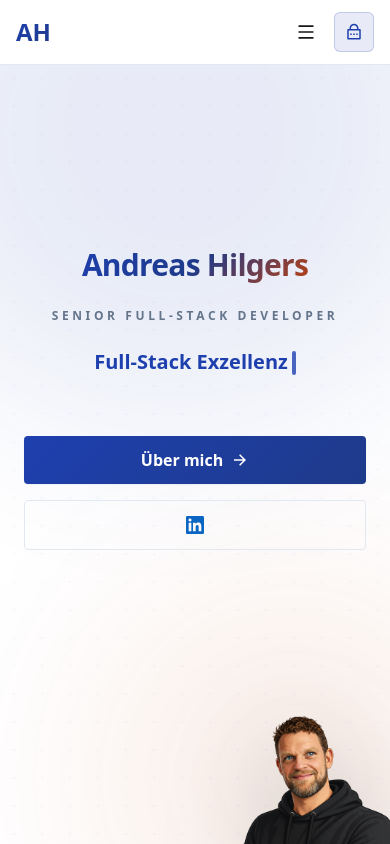
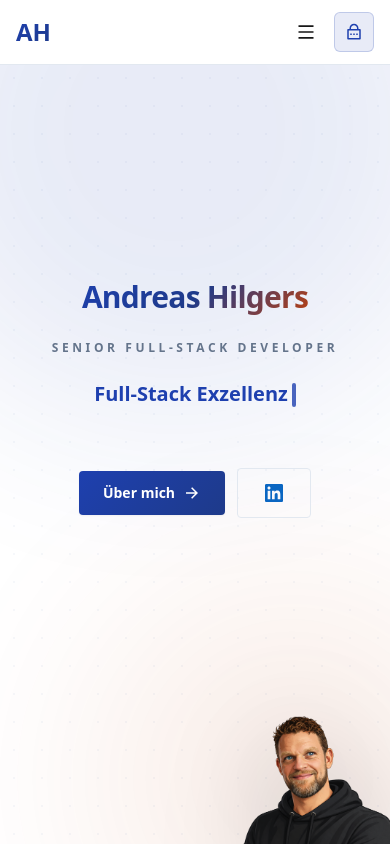
Before and after one commit to scriptlabs/andreashilgers.de, a Next.js app: page /de in a window 390 px wide. Built offline with nearby package versions, Linux system fonts and the light colour scheme.

Commit message:
feat(home): force hero CTA buttons into a single row on mobile

```diff
--- a/src/app/[lang]/page.tsx
+++ b/src/app/[lang]/page.tsx
@@ -60,10 +60,10 @@ export default async function Home({ params }: { params: Promise<{ lang: string
 
         {/* CTA Buttons */}
         <FadeIn direction="up" delay={0.9}>
-          <div className="flex flex-col sm:flex-row justify-center gap-4 mb-16">
+          <div className="flex flex-row justify-center items-center gap-3 sm:gap-4 mb-16">
             <Link
               href={`/${lang}/about`}
-              className="btn-primary px-8 py-4 text-base rounded-md font-bold flex items-center justify-center gap-2 shadow-xl shadow-[var(--primary)]/20"
+              className="btn-primary px-4 sm:px-8 py-3 sm:py-4 text-sm sm:text-base rounded-md font-bold flex items-center justify-center gap-2 shadow-xl shadow-[var(--primary)]/20 whitespace-nowrap"
             >
               {dict.hero.cta_primary}
               <RiArrowRightLine size={18} />
@@ -72,7 +72,7 @@ export default async function Home({ params }: { params: Promise<{ lang: string
               href="https://linkedin.com/in/andreashilgers"
               target="_blank"
               rel="noopener noreferrer"
-              className="btn-outline px-5 py-4 rounded-md font-bold flex items-center justify-center transition-all hover:bg-[#0a66c2]/5"
+              className="btn-outline px-4 sm:px-5 py-3 sm:py-4 rounded-md font-bold flex items-center justify-center transition-all hover:bg-[#0a66c2]/5 shrink-0"
               title="LinkedIn Profile"
             >
               <RiLinkedinBoxFill size={24} className="text-[#0a66c2]" />
```
